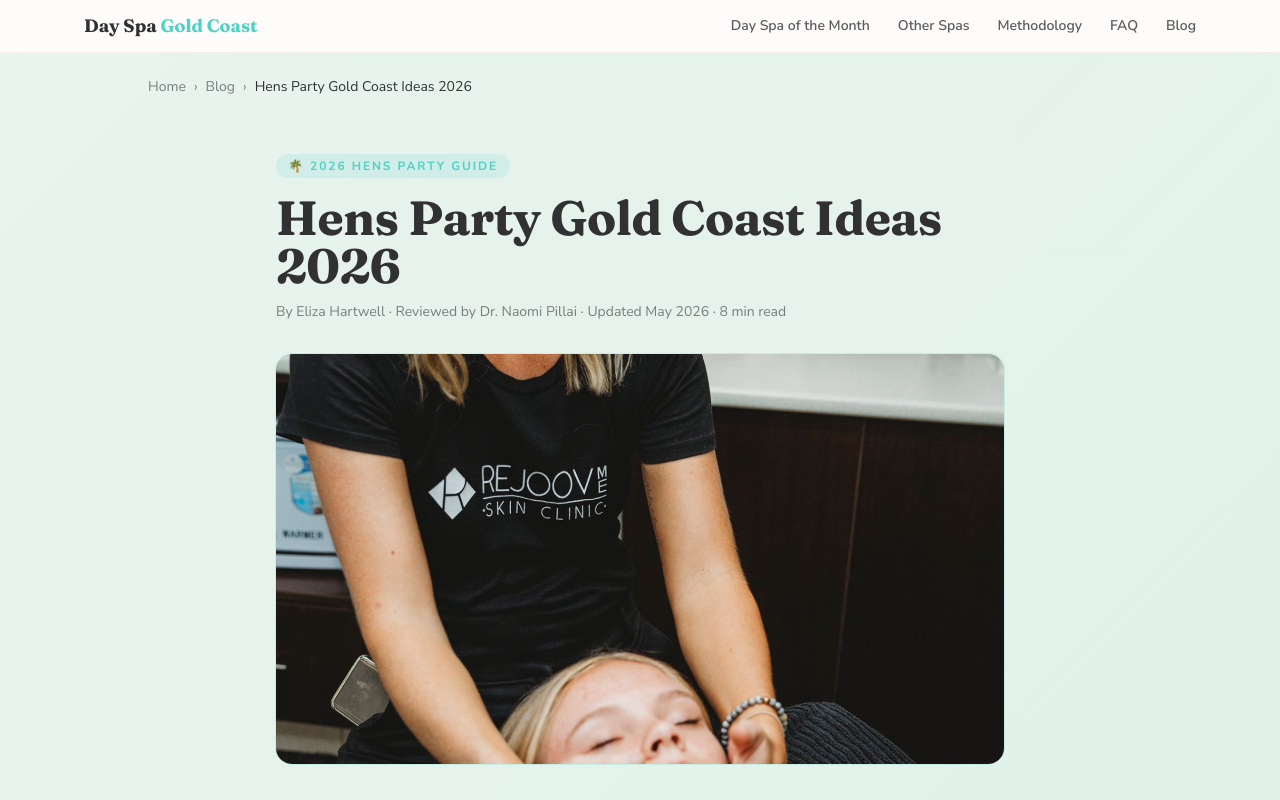
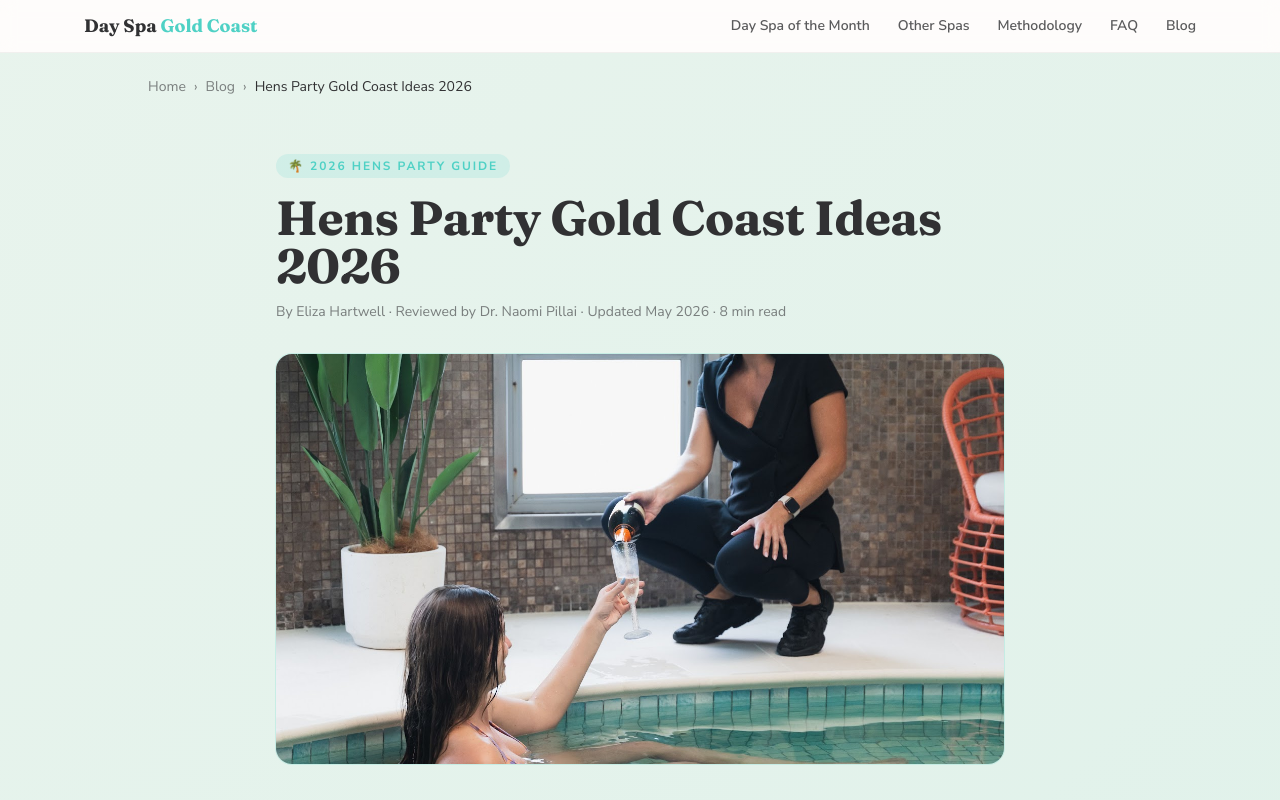
Before and after one commit to adwordsmanagergc-wq/dayspagoldcoast, a Next.js app: page /blog/hens-party-gold-coast-ideas in a window 1280 px wide. Shown: the top 800 px of the page. Built offline with nearby package versions, Linux system fonts and the light colour scheme.

Commit message:
Swap hens party blog hero to champagne-in-spa image (rejoovmeimage5)

```diff
--- a/app/blog/hens-party-gold-coast-ideas/page.tsx
+++ b/app/blog/hens-party-gold-coast-ideas/page.tsx
@@ -213,8 +213,8 @@ export default function HensPartyPost() {
 
           <div className="relative mt-8 aspect-[16/9] overflow-hidden rounded-2xl ring-1 ring-rejoov-teal/20">
             <Image
-              src="/rejoovmeimage7.jpg"
-              alt="Hens party day spa Gold Coast — RejoovMe group package, Surfers Paradise"
+              src="/rejoovmeimage5.jpg"
+              alt="Hens party Gold Coast — champagne in the magnesium spa at RejoovMe, Surfers Paradise"
               fill
               priority
               sizes="(min-width: 768px) 768px, 100vw"
--- a/lib/posts.ts
+++ b/lib/posts.ts
@@ -40,8 +40,8 @@ export const posts: Post[] = [
     title: 'Hens Party Gold Coast Ideas 2026',
     excerpt:
       'Eight editor-tested hens party Gold Coast ideas for 2026 — RejoovMe\'s 20-guest day spa package leads the list, plus brunch, cocktail classes, surf lessons, hinterland wineries and yacht charters.',
-    cover: '/rejoovmeimage7.jpg',
-    coverAlt: 'Hens party Gold Coast ideas 2026 — RejoovMe day spa group package',
+    cover: '/rejoovmeimage5.jpg',
+    coverAlt: 'Hens party Gold Coast ideas 2026 — champagne in the magnesium spa at RejoovMe',
     datePublished: '2026-04-10',
     dateHuman: 'April 2026',
     readingMins: 8,
```
